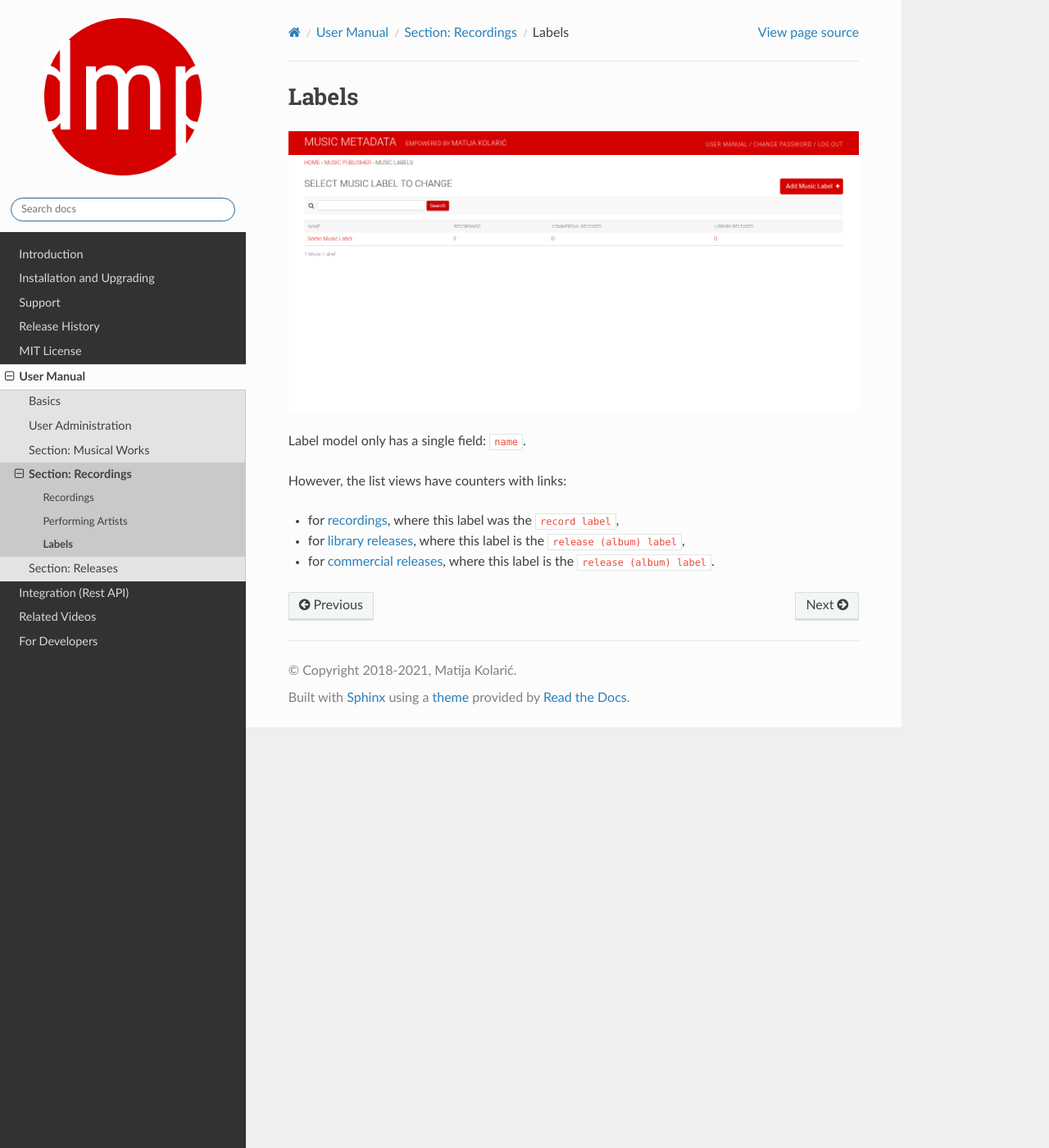
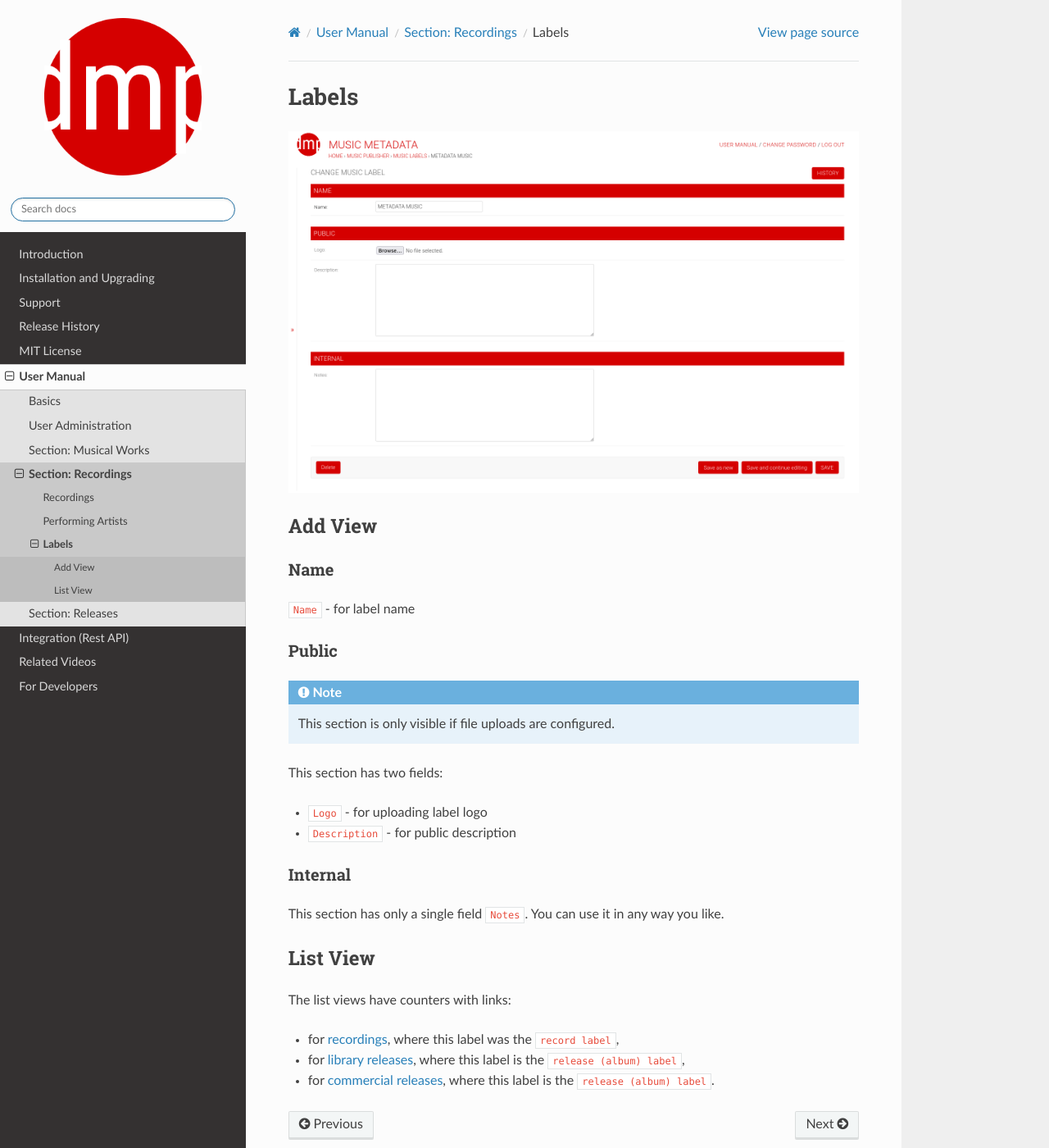
Before and after one commit to matijakolaric-com/django-music-publisher, a Sphinx documentation site: the page built from docs/manual_label.rst, in a window 1280 px wide and 1400 px high. Shown: the whole window at 82% size. Built offline with Sphinx 7.4.7 and the Read the Docs theme 2.0.0, drawn with Linux system fonts in a browser that asks for light colours.

Commit message:
documentation updates

```diff
--- a/docs/manual_label.rst
+++ b/docs/manual_label.rst
@@ -4,9 +4,36 @@ Labels
 .. figure:: /images/labels.png
    :width: 100%
 
-Label model only has a single field: ``name``.
+Add View
+----------------
 
-However, the list views have counters with links:
+Name
++++++++++++++++++++++++
+
+``Name`` - for label name
+
+Public
++++++++++++++++++
+
+.. note::
+    This section is only visible if file uploads are configured.
+
+This section has two fields:
+
+* ``Logo`` - for uploading label logo
+* ``Description`` - for public description
+
+Internal
+++++++++++++++++++
+
+This section has only a single field ``Notes``. You can use it in any way you
+like.
+
+
+List View
+-----------------
+
+The list views have counters with links:
 
 * for :doc:`recordings <manual_recording>`, where this label was the ``record label``,
 * for :doc:`library releases <manual_libraryrelease>`,  where this label is the ``release (album) label``,
```
Also changed, not shown: docs/images/labels.png, docs/images/libraries.png.
